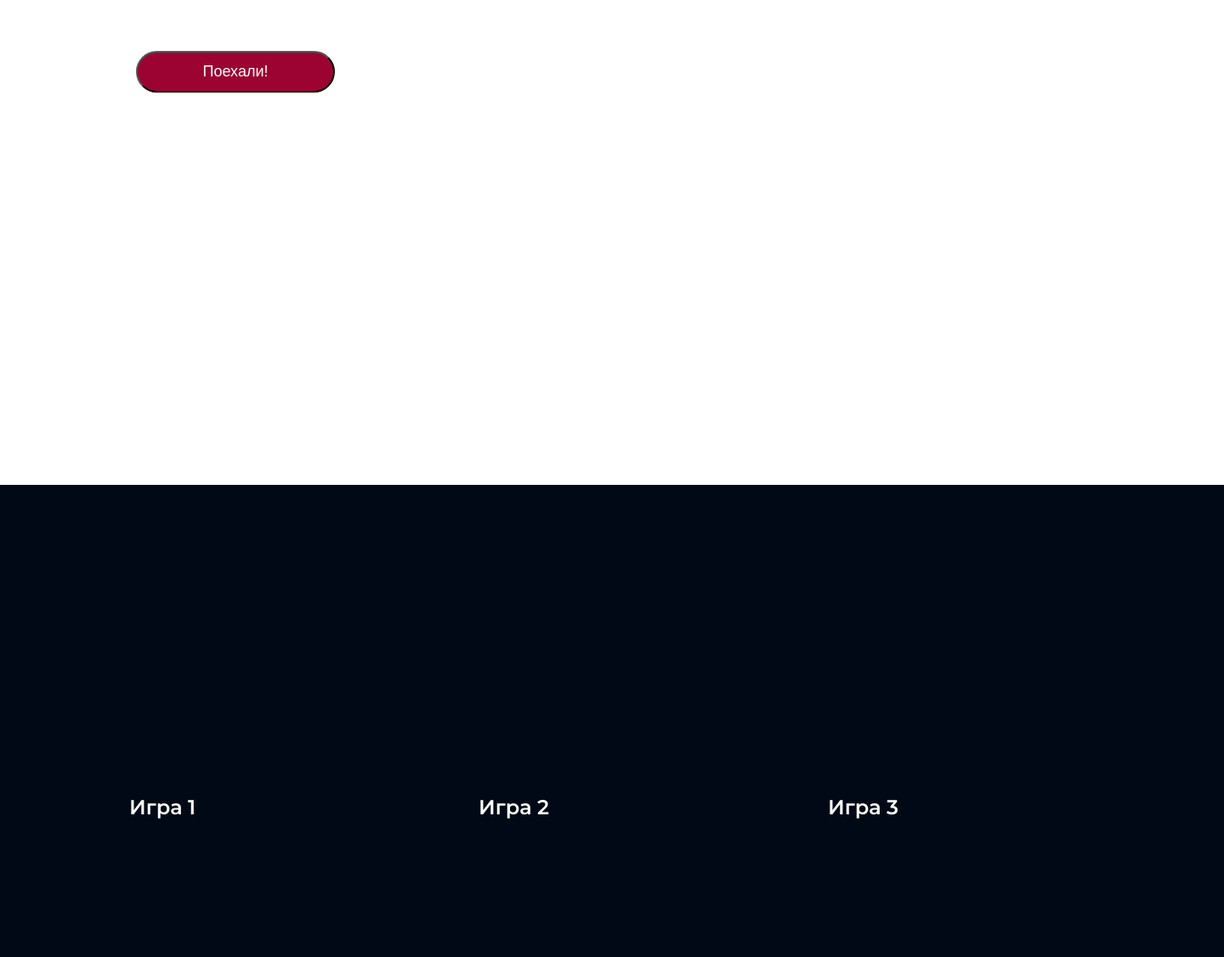
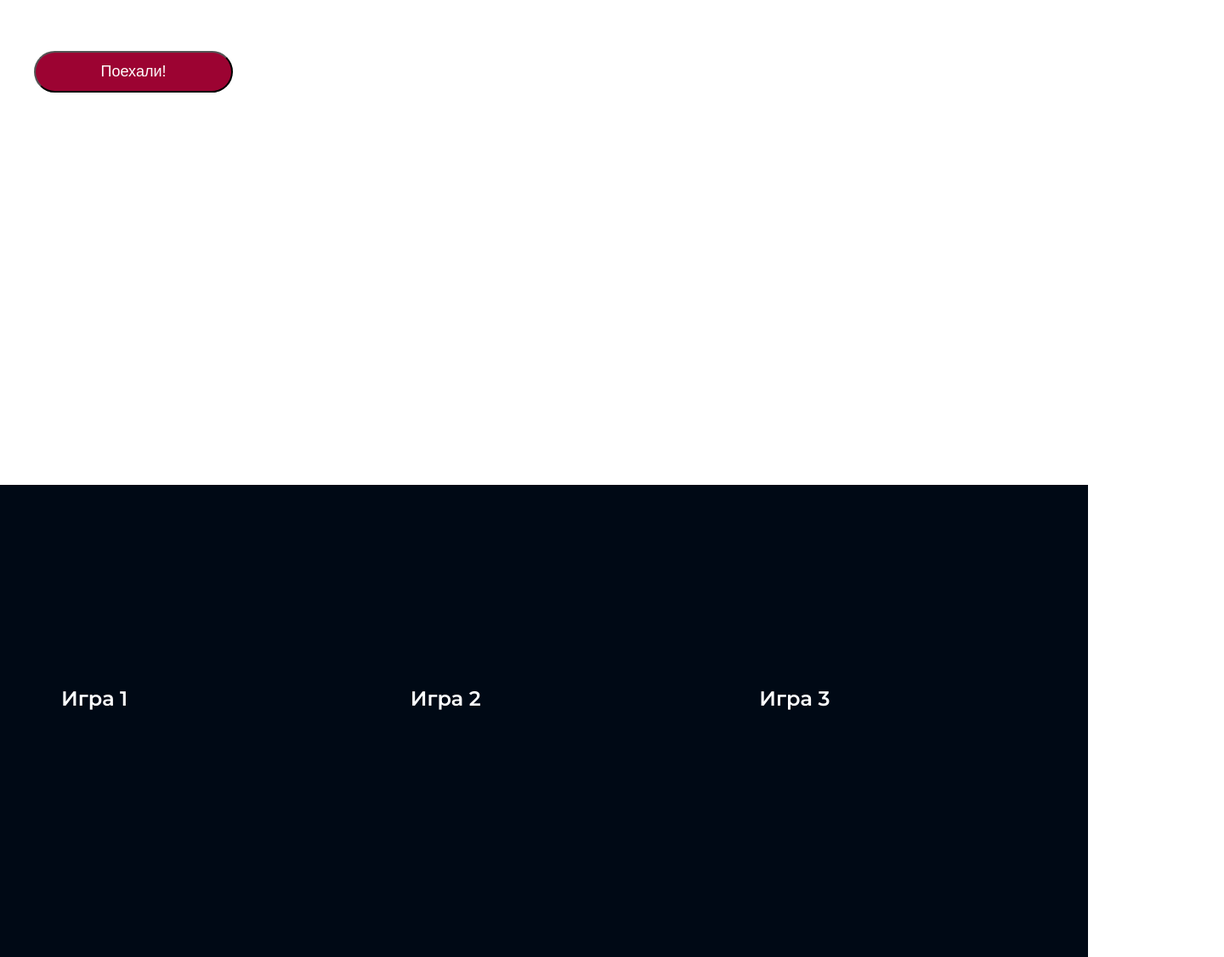
Before and after one commit to Margo58/Homework-1, a plain HTML site: page index.html in a window 1280 px wide. Shown: the part 453-1580 px from the top of the page at 85% size, 1440 px wide, since content can reach past the window. Drawn offline with Linux system fonts and the light colour scheme.

Commit message:
исправила как в видео

```diff
--- a/style.css
+++ b/style.css
@@ -11,13 +11,12 @@
     padding-right: calc(50% - 600px);
 }
 .top{
-    width: 1440px;
     height: 1024px;
     background: linear-gradient(180deg, rgba(0, 0, 0, 0) -7.35%, #000915 100%), url(0001.jpg);
     background-image: url(img/hw1.jpg);
 }
 .header{
-    padding-left: 120px;
+   /* padding-left: 120px;*/
     padding-top: 217px;
 }
 
@@ -56,18 +55,15 @@
 }
 
 .for-box{
-    width: 1440px;
     height: 556px;
-    left: 0px;
-    top: 1024px;
     background: #000915;
 }
 
 .for-box{
     display: flex;
     gap: 32px;
-    padding-left: 120px;
-    padding-top: 128px;
+   /* padding-left: 120px;
+    padding-top: 128px;*/
 }
 .for__item{
     width: 379px;
```
